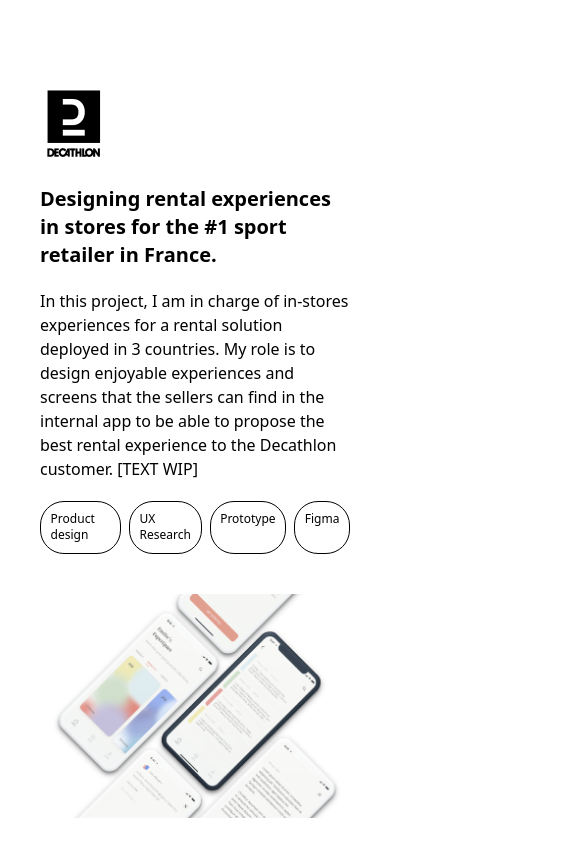
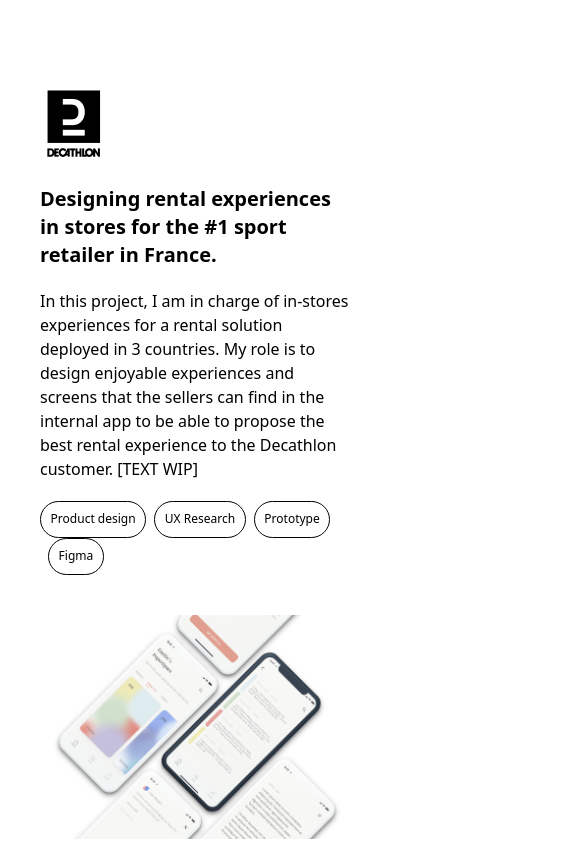
Before and after one commit to ArilessTir/sofia_folio, a React (Vite) app: page / in a window 390 px wide. Shown: the part 1157-2000 px from the top of the page, 585 px wide, since content can reach past the window. Built offline with nearby package versions, Linux system fonts and the light colour scheme; a web font is replaced by a local one.

Commit message:
update position

```diff
--- a/src/components/navbar/index.jsx
+++ b/src/components/navbar/index.jsx
@@ -1,4 +1,4 @@
-import React, { useState } from "react";
+import React, { useEffect, useState } from "react";
 import logo from "../../assets/Union.png";
 import { HashLink } from "react-router-hash-link";
 
@@ -11,7 +11,8 @@
   };
 
   return (
-    <nav className="w-full mx-auto max-w-screen-2xl sm:px-12 px-6 bg-white text-black h-20 flex justify-between items-center">
+    <section className="w-full bg-white h-20 fixed z-50 text-md">
+      <nav className=" mx-auto max-w-screen-2xl sm:px-12 px-6 text-black h-20 flex justify-between items-center">
         <img className="w-[85px] h-[46px]" src={logo} alt="Logo" />
 
         <ul className="sm:flex sm:space-x-20 hidden">
@@ -70,7 +71,7 @@
           }
         >
           <ul className="pt-20 text-black text-lg space-y-8">
-          <HashLink to="#work" smooth>
+            <HashLink to="#work" smooth onClick={toggleBurger}>
               {" "}
               WORK
             </HashLink>
@@ -79,6 +80,7 @@
           </ul>
         </div>
       </nav>
+    </section>
   );
 };
 
--- a/src/components/work/index.jsx
+++ b/src/components/work/index.jsx
@@ -33,7 +33,7 @@
               <img src={mission.enterprise} alt="" />
               <h1 className="text-xl font-bold">{mission.mission}</h1>
               <p className="max-w-2xl">{mission.recap}</p>
-              <span className="flex space-x-2">
+              <span className="flex space-x-2 flex-wrap">
                 {" "}
                 {mission.tags.map((tag) => {
                   return <Tag name={tag} />;
--- a/src/pages/home/index.jsx
+++ b/src/pages/home/index.jsx
@@ -6,7 +6,7 @@
 
 const Home = () => {
   return (
-    <div className="px-10 w-full mx-auto max-w-screen-2xl">
+    <div className="px-10 py-20 w-full mx-auto max-w-screen-2xl">
       <header className="block md:flex">
         <div className="py-20 md:w-1/2 ">
           <h1 className="md:text-2xl text-xl">Hello I'm Sofia,</h1>
```
Lines whose indentation alone changed are shown as unchanged.
